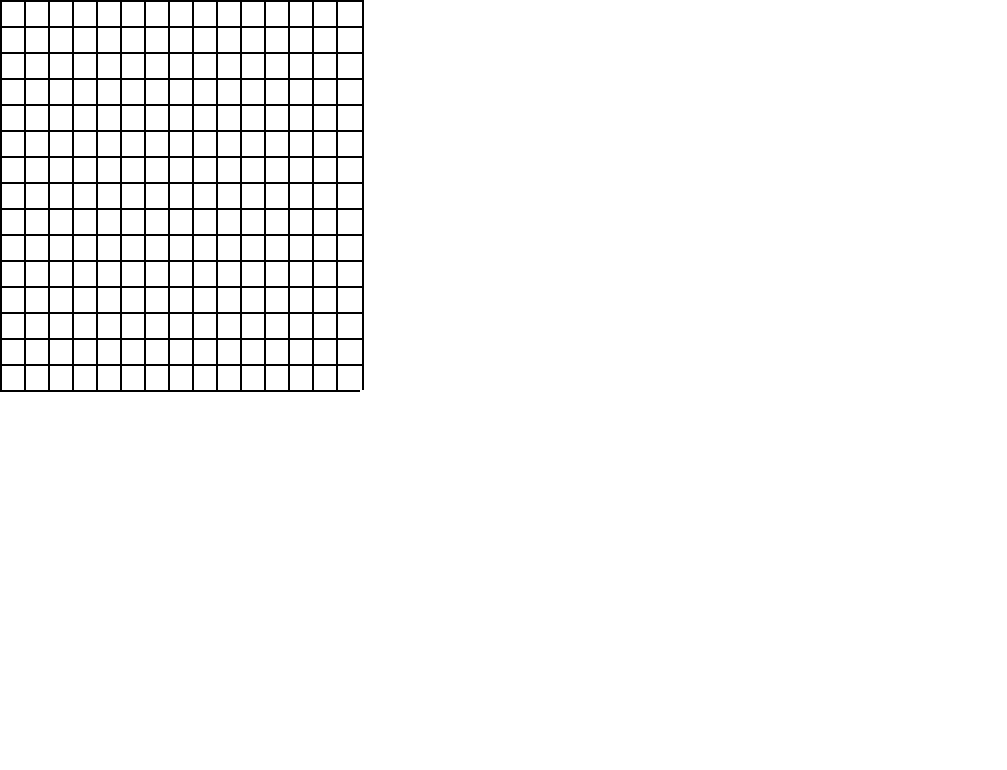
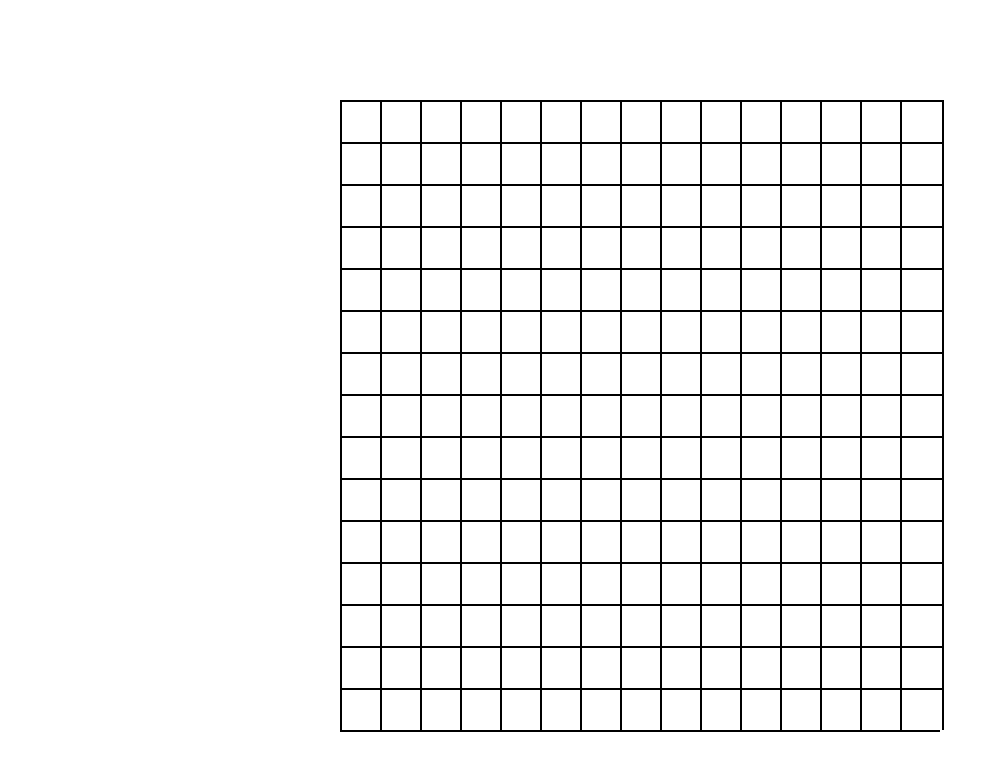
Before and after one commit to jessiedouglas/CrosswordCreator, a Next.js app: page / in a window 1280 px wide. Shown: the top 770 px of the page, without its empty margins (0-1007 px from the left). Built offline with nearby package versions, Linux system fonts and the light colour scheme.

Commit message:
Center grid and enlarge squares

```diff
--- a/app/crossword/editable_crossword.tsx
+++ b/app/crossword/editable_crossword.tsx
@@ -6,7 +6,7 @@ const SQUARE_PIXELS = 24;
 
 function EditableSquare() {
     return (
-        <div className="crossword-square size-[24px] border-2 border-black border-b-0 box-content">
+        <div className="crossword-square size-[40px] border-2 border-black border-b-0 box-content">
             <input className="crossword-input size-full"></input>
         </div>
     );
@@ -20,7 +20,7 @@ export default function EditableCrossword() {
     for (let i=0; i<numSquares; i++) {
         squares.push(<EditableSquare key={`square-${i}`}></EditableSquare>)
     }
-    const style = {width: `${NUM_COLUMNS * 24}px`} // TODO: make 24 a constant
+    const style = {width: `${NUM_COLUMNS * 40}px`} // TODO: make 24 a constant
     return (
         <div className={`crossword grid grid-cols-${NUM_COLUMNS} grid-flow-row  border-b-2 border-black box-content`} style={style}>
             {squares}
--- a/app/page.tsx
+++ b/app/page.tsx
@@ -2,6 +2,8 @@ import EditableCrossword from "./crossword/editable_crossword";
 
 export default function Home() {
   return (
-    <EditableCrossword></EditableCrossword>
+    <main className="flex size-full justify-center pt-[100px]">
+        <EditableCrossword></EditableCrossword>
+    </main>
   );
 }
```
